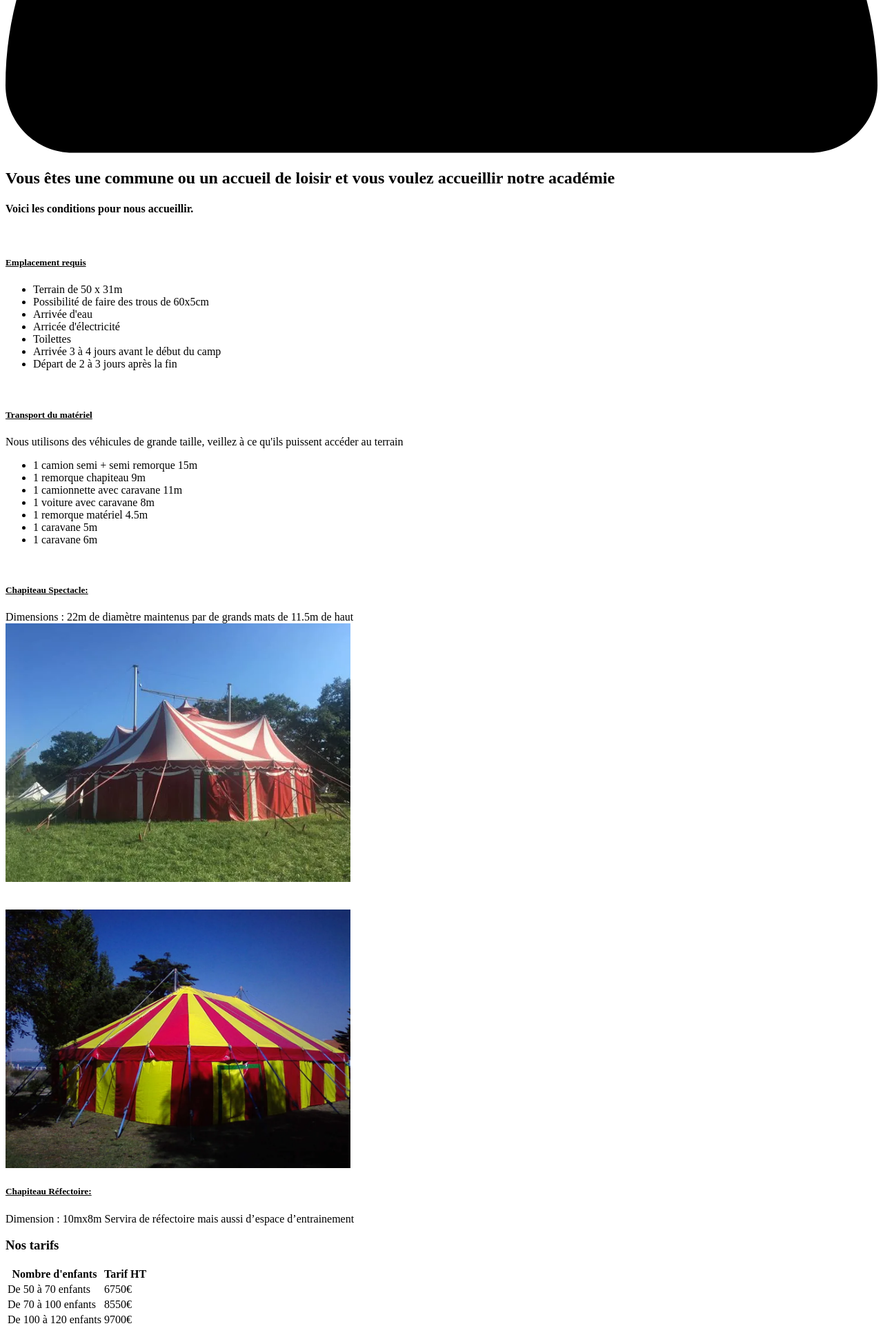
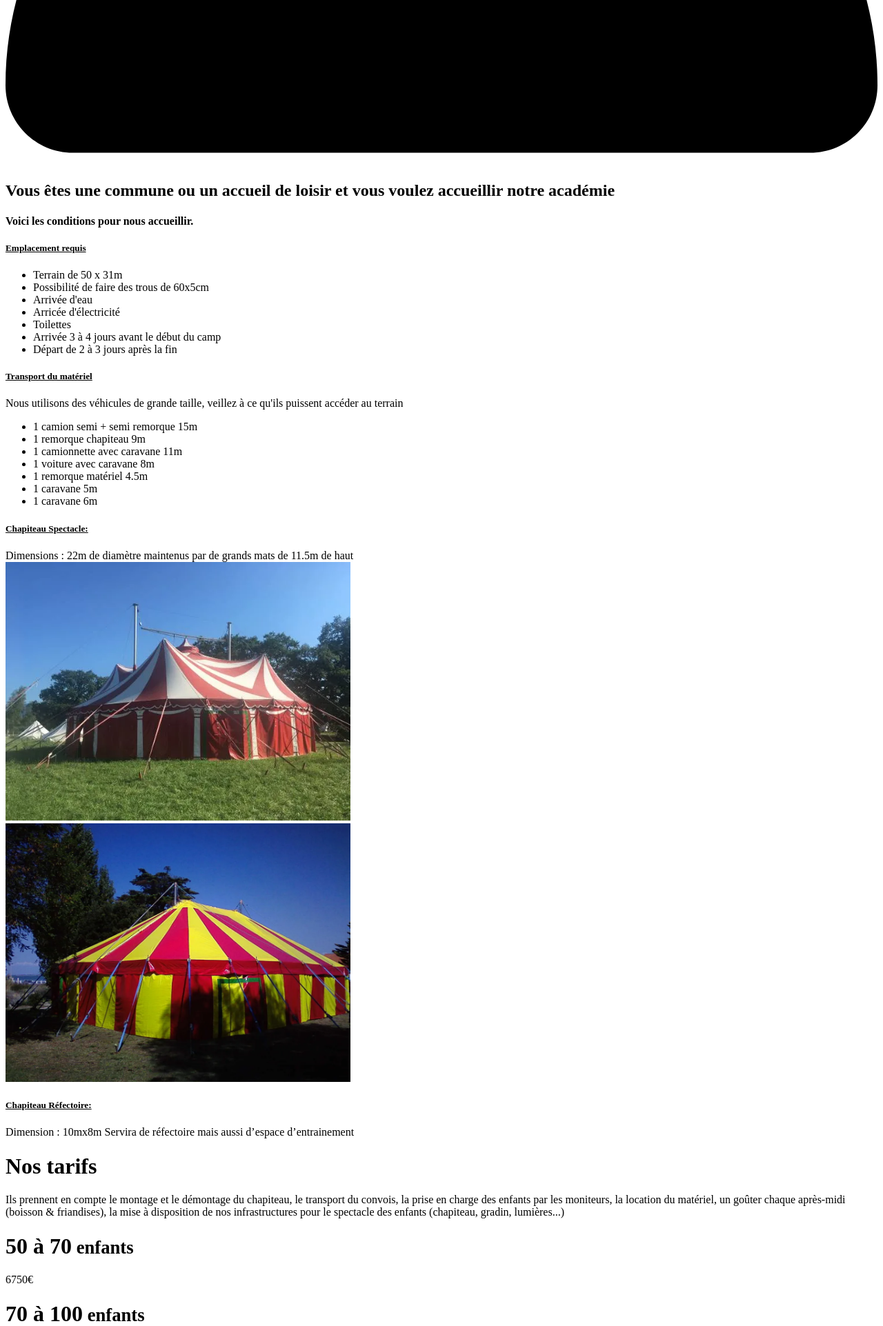
Before and after one commit to pycast/icom_circus_academy, a Symfony app: template templates/receive/index.html.twig in a window 1280 px wide. Shown: the part 1287-3210 px from the top of the page at 69% size. Run offline with Twig, Linux system fonts and the light colour scheme; the template is opened without the code that fills it, so the values that code supplies are empty; some libraries are stand-ins or nearby versions.

Commit message:
début style page 2

```diff
--- a/templates/receive/index.html.twig
+++ b/templates/receive/index.html.twig
@@ -3,13 +3,20 @@
 {% block title %}Recevoir l'académie{% endblock %}
 
 {% block body %}
-<h2>Vous êtes une commune ou un accueil de loisir et vous voulez accueillir notre académie</h2>
-<h4>Voici les conditions pour nous accueillir.</h4>
 
 <br>
 
 <div class="container">
+  <div class="row productfocus">
+    <div class="col">
+    <h2>Vous êtes une commune ou un accueil de loisir et vous voulez accueillir notre académie</h2>
+    <h4>Voici les conditions pour nous accueillir.</h4>
+    </div>
+    <div class="col">
+    </div>
+  </div>
   <div class="row">
+    <div class="col">
       <h5><u>Emplacement requis</u></h5>
       <ul>
         <li>Terrain de 50 x 31m</li>
@@ -21,8 +28,7 @@
         <li>Départ de 2 à 3 jours après la fin</li>
       </ul>
     </div>
-  <br>
-  <div class="row">
+    <div class="col">
       <h5><u>Transport du matériel</u></h5>
       <p>Nous utilisons des véhicules de grande taille, veillez à ce qu'ils puissent accéder au terrain</p>
       <ul>
@@ -35,12 +41,10 @@
         <li>1 caravane 6m</li>
       </ul>
     </div>
-  <br>
   <div class="row">
     <h5><u>Chapiteau Spectacle:</u></h5>
     <div class="col">
       Dimensions :
-
       22m de diamètre
       maintenus par de grands mats de 11.5m de haut
     </div>
@@ -50,8 +54,6 @@
     </div>
 
   </div>
-  <br>
-  <br>
   <div class="row">
     <div class="col">
       <img src="{{asset('build/images/chap1.png') }}" alt="Chapiteau Réfectoire" width="500px">
@@ -65,44 +67,43 @@
     </div>
   </div>
 
-  <div class="row">
-    <h3>Nos tarifs</h3>
+  <div class="pricing-header p-3 pb-md-4 mx-auto text-center">
+  <h1 class="display-4 fw-normal">Nos tarifs</h1>
+  <p class="fs-5 text-muted"> Ils prennent en compte
+      le montage et le démontage du chapiteau,
+      le transport du convois,
+      la prise en charge des enfants par les moniteurs,
+      la location du matériel,
+      un goûter chaque après-midi (boisson & friandises),
+      la mise à disposition de nos infrastructures pour le spectacle des enfants (chapiteau, gradin, lumières...)
+      </p>
+  </div>
 
-    <table class="table table-hover">
-      <thead class="table-transparent">
-        <tr>
-          <th>Nombre d'enfants</th>
-          <th>Tarif HT</th>
-        </tr>
-      </thead>
-      <tbody>
-        <tr>
-          <td>De 50 à 70 enfants</td>
-          <td>6750€</td>
-        </tr>
-        <tr>
-          <td>De 70 à 100 enfants</td>
-          <td>8550€</td>
-        </tr>
-        <tr>
-          <td>De 100 à 120 enfants</td>
-          <td>9700€</td>
-        </tr>
-      </tbody>
-    </table>
+  <div class="row row-cols-1 row-cols-md-3 mb-3 text-center">
+    <div class="col">
+      <div class="card mb-4 rounded-3 shadow-sm">
+        <div class="card-body">
+          <h1 class="card-title pricing-card-title">50 à 70<small class="text-muted fw-light"> enfants</small></h1>
+          <p>6750€</p>
         </div>
-  <div class="row">
-    <h4>Ces tarifs prennent en compte :</h4>
-    <br>
-    <br>
-    <ul>
-      <li>Le montage et le démontage du chapiteau</li>
-      <li>Le transport du convois</li>
-      <li>La prise en charge des enfants par les moniteurs tout au long de la semaine</li>
-      <li>La location du matériel de cirque</li>
-      <li>Un goûter chaque après-midi (boisson & friandises)</li>
-      <li>La mise à disposition de nos infrastructures pour le spectacle des enfants (chapiteau, gradin, lumières...)</li>
-    </ul>
+      </div>
+    </div>
+    <div class="col">
+      <div class="card mb-4 rounded-3 shadow-sm">
+        <div class="card-body">
+          <h1 class="card-title pricing-card-title">70 à 100<small class="text-muted fw-light"> enfants</small></h1>
+          <p>8550€</p>
+        </div>
+      </div>
+    </div>
+    <div class="col">
+      <div class="card mb-4 rounded-3 shadow-sm">
+        <div class="card-body">
+          <h1 class="card-title pricing-card-title">100 à 120<small class="text-muted fw-light"> enfants</small></h1>
+          <p>9700€</p>
+        </div>
+      </div>
+    </div>
   </div>
 </div>
 
```
Also changed, not shown: assets/styles/_elements.scss (added, +38 -0 lines), assets/styles/_mainpage.scss (added, +108 -0 lines), assets/styles/_receive.scss (added, +7 -0 lines), assets/styles/_variables.scss (added, +14 -0 lines), assets/styles/app.scss (+4 -170 lines), templates/home/index.html.twig (+1 -7 lines), assets/images/recevoir_cirque.png (added). Lines whose indentation alone changed are shown as unchanged.
